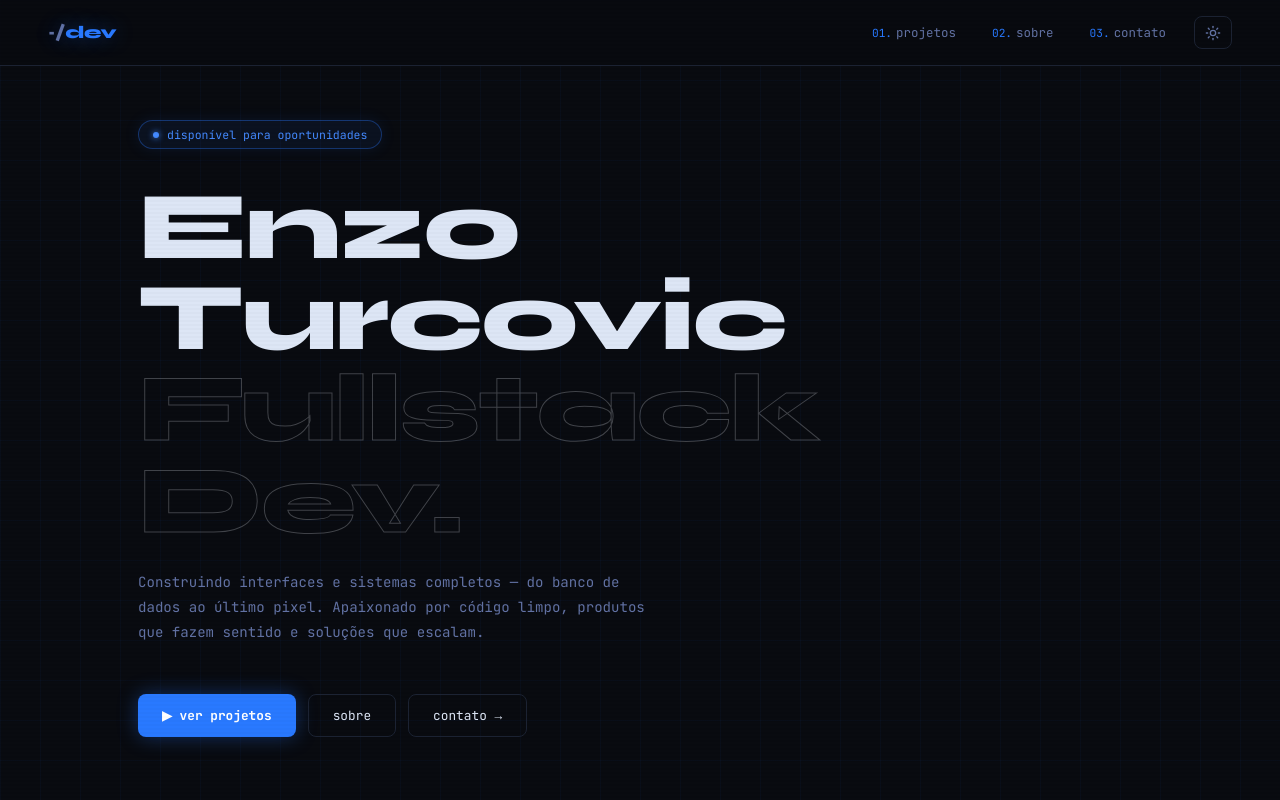
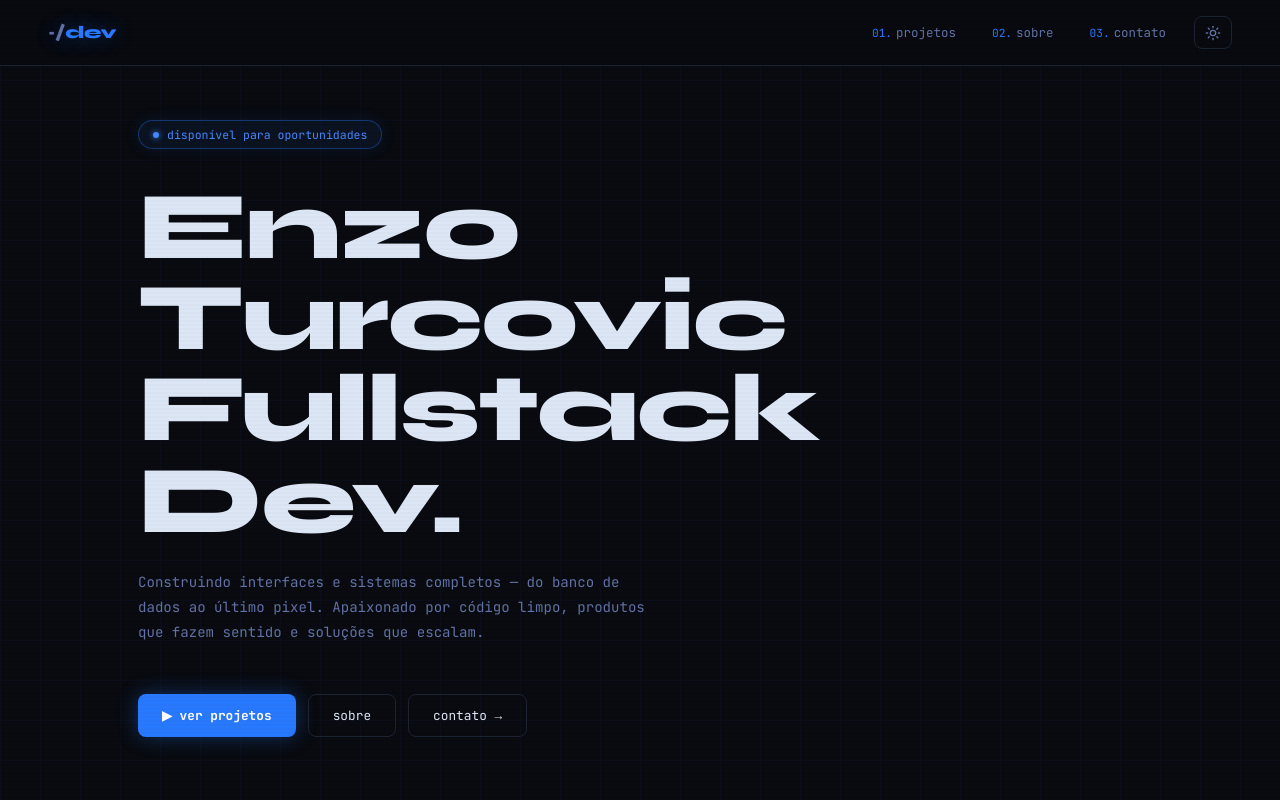
Before and after one commit to turco-vic/portfolio, a Next.js app: page / in a window 1280 px wide. Shown: the top 800 px of the page. Built offline with nearby package versions, Linux system fonts and the light colour scheme.

Commit message:
fix: fullstack dev text visible in light mode

```diff
--- a/src/app/globals.css
+++ b/src/app/globals.css
@@ -15,6 +15,7 @@
   --danger: #f85149;
   --warning: #e3b341;
   --nav-bg: rgba(9, 11, 16, 0.85);
+  --text-stroke: rgba(230, 237, 243, 0.25);
 }
 
 [data-theme="light"] {
@@ -32,6 +33,7 @@
   --danger: #d32f2f;
   --warning: #f57f17;
   --nav-bg: rgba(240, 244, 248, 0.88);
+  --text-stroke: rgba(13, 16, 23, 0.2);
 }
 
 * {
--- a/src/app/page.module.css
+++ b/src/app/page.module.css
@@ -54,8 +54,7 @@
 }
 
 .role {
-  color: transparent;
-  -webkit-text-stroke: 1px rgba(230, 237, 243, 0.25);
+  color: var(--text);
   display: block;
 }
 
```
